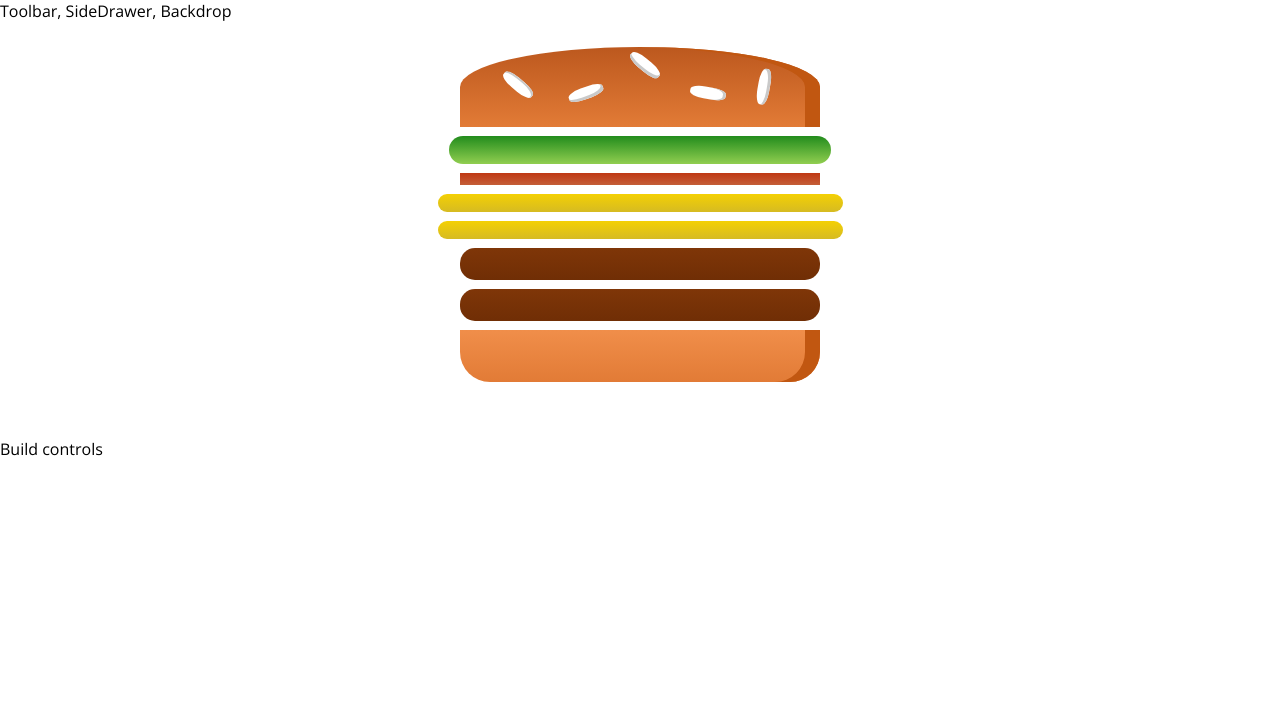
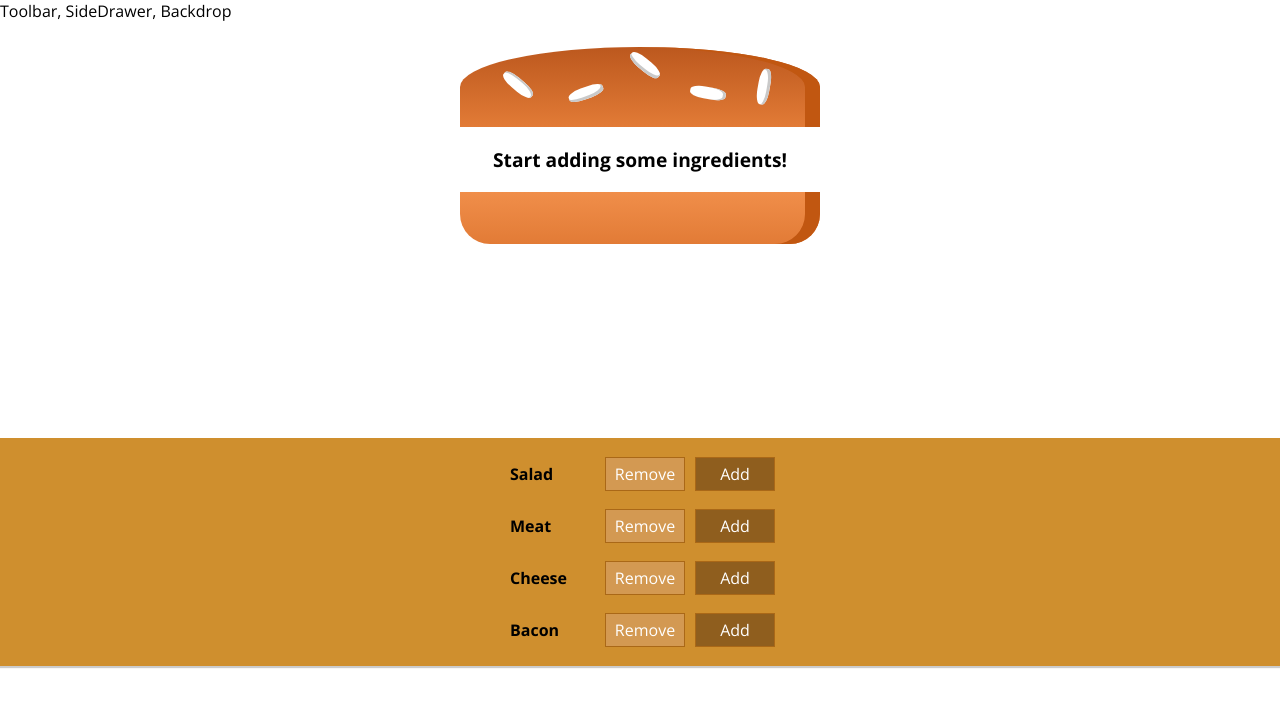
Before and after one commit to defnotad/burgerBuilder, a React app: page / in a window 1280 px wide. Shown: the top 706 px of the page. Built offline with nearby package versions, Linux system fonts and the light colour scheme.

Commit message:
Build Controls

```diff
--- /dev/null
+++ b/src/components/Burger/BuildControls/BuildControl/BuildControl.js
@@ -0,0 +1,13 @@
+import React from "react";
+
+import classes from "./BuildControl.module.css";
+
+const buildControl = (props) => (
+    <div className={classes.BuildControl}>
+        <div className={classes.Label}>{props.label}</div>
+        <button className={classes.Less}>Remove</button>
+        <button className={classes.More}>Add</button>
+    </div>
+);
+
+export default buildControl;
--- /dev/null
+++ b/src/components/Burger/BuildControls/BuildControl/BuildControl.module.css
@@ -0,0 +1,58 @@
+.BuildControl {
+  display: flex;
+  justify-content: space-between;
+  align-items: center;
+  margin: 5px 0;
+}
+
+.BuildControl button {
+  display: block;
+  font: inherit;
+  padding: 5px;
+  margin: 0 5px;
+  width: 80px;
+  border: 1px solid #aa6817;
+  cursor: pointer;
+  outline: none;
+}
+
+.BuildControl button:disabled {
+  background-color: #ac9980;
+  border: 1px solid #7e7365;
+  color: #ccc;
+  cursor: default;
+}
+
+.BuildControl button:hover:disabled {
+  background-color: #ac9980;
+  color: #ccc;
+  cursor: not-allowed;
+}
+
+.Label {
+  padding: 10px;
+  font-weight: bold;
+  width: 80px;
+}
+
+.BuildControl .Less {
+  background-color: #d39952;
+  color: white;
+}
+
+.BuildControl .More {
+  background-color: #8f5e1e;
+  color: white;
+}
+
+.BuildControl .Less:hover,
+.BuildControl .Less:active {
+  background-color: #daa972;
+  color: white;
+}
+
+.BuildControl .More:hover,
+.BuildControl .More:active {
+  background-color: #99703f;
+  color: white;
+}
--- /dev/null
+++ b/src/components/Burger/BuildControls/BuildControls.js
@@ -0,0 +1,20 @@
+import React from "react";
+
+import classes from "./BuildControls.module.css";
+import BuildControl from "./BuildControl/BuildControl";
+
+const controls = [
+    { label: 'Salad', type: 'salad' },
+    { label: 'Meat', type: 'meat' },
+    { label: 'Cheese', type: 'cheese' },
+    { label: 'Bacon', type: 'bacon' },
+];
+
+const buildControls = (props) => (
+    <div className={classes.BuildControls}>
+        {controls.map(el => <BuildControl key={el.label} label={el.label} />)}
+    </div>
+);
+
+
+export default buildControls;
--- /dev/null
+++ b/src/components/Burger/BuildControls/BuildControls.module.css
@@ -0,0 +1,10 @@
+.BuildControls {
+  width: 100%;
+  background-color: #cf8f2e;
+  display: flex;
+  flex-flow: column;
+  align-items: center;
+  box-shadow: 0 2px 1px #ccc;
+  margin: auto;
+  padding: 10px 0;
+}
--- a/src/components/Burger/Burger.js
+++ b/src/components/Burger/Burger.js
@@ -4,11 +4,15 @@
 import classes from "./Burger.module.css";
 
 const burger = (props) => {
-    const transformedIngredients = [];
+    let transformedIngredients = [];
     for (let key in props.ingredients) {
         for (let j = 0; j < props.ingredients[key]; j++) {
             transformedIngredients.push(<BurgerIngredient key={key + j} type={key} />);
         }
+    }
+
+    if (transformedIngredients.length === 0) {
+        transformedIngredients = <p>Start adding some ingredients!</p>;
     }
 
     return (
--- a/src/containers/BurgerBuilder/BurgerBuilder.js
+++ b/src/containers/BurgerBuilder/BurgerBuilder.js
@@ -2,14 +2,15 @@
 
 import Aux from "../../hoc/Aux";
 import Burger from "../../components/Burger/Burger";
+import BuildControls from "../../components/Burger/BuildControls/BuildControls";
 
 class BurgerBuilder extends Component {
     state = {
         ingredients: {
-            salad: 1,
-            bacon: 1,
-            cheese: 2,
-            meat: 2
+            salad: 0,
+            bacon: 0,
+            cheese: 0,
+            meat: 0
         }
     }
 
@@ -17,7 +18,7 @@
         return (
             <Aux>
                 <Burger ingredients={this.state.ingredients} />
-                <div>Build controls</div>
+                <BuildControls />
             </Aux>
         );
     }
```
